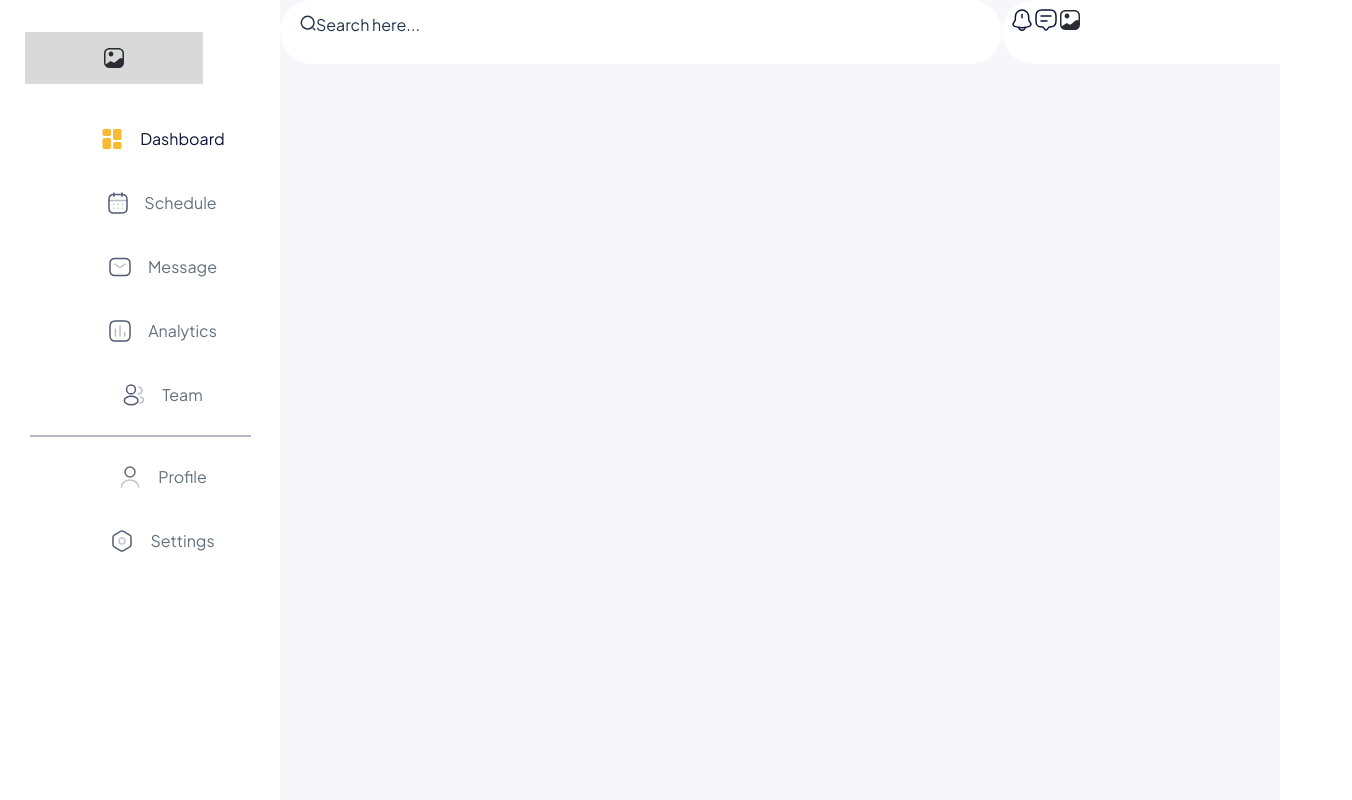
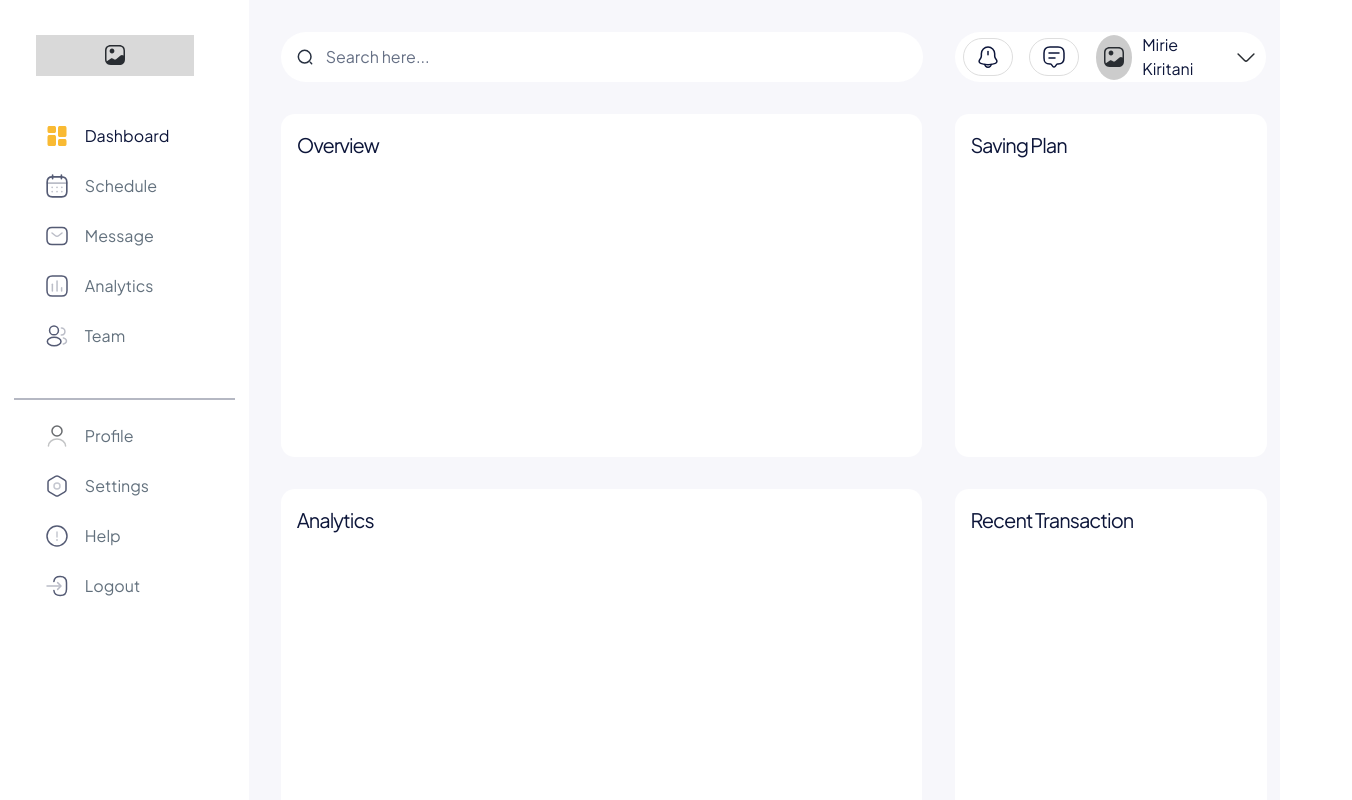
Before and after one commit to Sooneeta/intuji-frontend-associate-challenge, a React (Vite) app: page / in a window 1280 px wide. Shown: the top 800 px of the page, 1352 px wide, since content can reach past the window. Built offline with nearby package versions, Linux system fonts and the light colour scheme.

Commit message:
feat: add dashboard cards

```diff
--- /dev/null
+++ b/src/components/Card.jsx
@@ -0,0 +1,14 @@
+const Card = ({ title, children }) => {
+  return (
+    <div className="card-wrapper">
+      <span>{title}</span>
+      {children}
+    </div>
+  );
+};
+
+const OverviewCard = ({ children }) => {
+  return <Card>{children}</Card>;
+};
+
+export { Card, OverviewCard };
--- a/src/layouts/MainLayout.jsx
+++ b/src/layouts/MainLayout.jsx
@@ -1,18 +1,14 @@
 import AppSidebar from "./sidebar/AppSidebar";
-import "../styles/layout.scss"
+import "../styles/layout.scss";
 
 const MainLayout = ({ children }) => {
-    return (
-        <div className="layout-wrapper">
-            <section className="sidebar-section">
-                <AppSidebar />
-            </section>
-            <section className="main-section">
-                {children}
-            </section>
+  return (
+    <div className="layout-wrapper">
+      <AppSidebar />
 
-        </div>
-    )
-}
+      <section className="main-section">{children}</section>
+    </div>
+  );
+};
 
 export default MainLayout;
--- a/src/layouts/sidebar/AppSidebar.jsx
+++ b/src/layouts/sidebar/AppSidebar.jsx
@@ -1,6 +1,6 @@
 import React from "react";
 import { NavLink } from "react-router";
-import Dashboard from "../../assets/icons/element-4.svg"
+import Dashboard from "../../assets/icons/element-4.svg";
 import Calendar from "../../assets/icons/Calendar.svg";
 import Sms from "../../assets/icons/sms.svg";
 import Chart from "../../assets/icons/Chart.svg";
@@ -12,7 +12,6 @@ import Help from "../../assets/icons/info-circle.svg";
 import Gallery from "../../assets/icons/gallery.svg";
 import "../../styles/layout.scss";
 
-
 const SidebarSection = ({ items }) => (
   <div>
     {items.map((item, index) =>
@@ -20,19 +19,18 @@ const SidebarSection = ({ items }) => (
         <NavLink
           key={index}
           to={item.url}
-          className={({ isActive }) => `navlink ${isActive ? "active-link" : ""}`}
+          className={({ isActive }) =>
+            `navlink ${isActive ? "active-link" : ""}`
+          }
         >
-          <img src={item.icon} />
+          <img src={item.icon} height={24} width={24} />
           <span>{item.title}</span>
         </NavLink>
       ) : (
         <div key={index} className="navlink">
-          <img src={item.icon} />
-          <span >
-            {item.title}
-          </span>
+          <img src={item.icon} height={24} width={24} />
+          <span>{item.title}</span>
         </div>
-
       )
     )}
   </div>
@@ -50,39 +48,37 @@ const AppSidebar = () => {
   const userItems1 = [
     { title: "Profile", icon: User },
     { title: "Settings", icon: Setting },
-
   ];
 
   const userItems2 = [
     { title: "Help", icon: Help },
     { title: "Logout", icon: Logout },
-  ]
+  ];
 
   return (
     <div className="sidebar-wrapper">
       <section className="figure">
         <img src={Gallery} />
-
       </section>
 
       <section className="sidebar">
         <div className="feature">
-
-
           <SidebarSection items={featureItems} />
 
-          <hr style={{ border: " 1px solid #0D163A", width: "219px", opacity: "30%" }} />
-          <div>
-            <SidebarSection items={userItems1} />
-          </div>
+          <hr
+            style={{
+              border: " 1px solid #0D163A",
+              width: "219px",
+              opacity: "30%",
+            }}
+          />
+
+          <SidebarSection items={userItems1} />
         </div>
         <div className="user">
-
           <SidebarSection items={userItems2} />
         </div>
-
       </section>
-
     </div>
   );
 };
--- a/src/pages/DashboardPage.jsx
+++ b/src/pages/DashboardPage.jsx
@@ -4,30 +4,50 @@ import "../styles/dashboard.scss";
 import SearchIcon from "../assets/icons/search-normal.svg";
 import BellIcon from "../assets/icons/notification-bing.svg";
 import MessageIcon from "../assets/icons/message-text.svg";
-import GalleryIcon from "../assets/icons/gallery.svg"
+import GalleryIcon from "../assets/icons/gallery.svg";
+import ArrowDownIcon from "../assets/icons/arrow-down.svg";
+import { Card } from "../components/Card";
 
 const DashboardPage = () => {
-
   return (
     <div className="dashboard-wrapper">
-      <section className="topbar-wrapper">
       <div className="search-topbar">
         <TopBar>
-            <img src={SearchIcon} />
+          <img src={SearchIcon} width={16} height={16} />
           <span>Search here...</span>
         </TopBar>
       </div>
       <div className="user-topbar">
         <TopBar>
+          <div className="bell">
             <img src={BellIcon} />
+          </div>
+          <div className="message">
             <img src={MessageIcon} />
+          </div>
+          <div className="gallery">
+            <div>
               <img src={GalleryIcon} />
+            </div>
+            <span>Mirie Kiritani</span>
+            <img src={ArrowDownIcon} />
+          </div>
         </TopBar>
-
       </div>
-      </section>
+      <div className="overview-card">
+        <Card title="Overview"></Card>
       </div>
-  )
+      <div className="saving-card">
+        <Card title="Saving Plan"></Card>
+      </div>
+      <div className="analytics-card">
+        <Card title="Analytics"></Card>
+      </div>
+      <div className="transaction-card">
+        <Card title="Recent Transaction"></Card>
+      </div>
+    </div>
+  );
 };
 
 export default DashboardPage;
--- /dev/null
+++ b/src/styles/card.scss
@@ -0,0 +1,16 @@
+
+@mixin card-wrapper($width, $height){
+    padding: 1em;
+    border-radius: 0.875em;
+    background-color: white;
+    width: $width;
+    height: $height;
+
+    span{
+        font-size: 1.25em;
+        color:  #0D163A;
+
+        font-weight: 700;
+        letter-spacing: -1px;
+    }
+}
--- a/src/styles/dashboard.scss
+++ b/src/styles/dashboard.scss
@@ -1,30 +1,120 @@
+@import "./card.scss";
+
 @mixin topbar($width) {
-    height: 64px;
-    border-radius: 100px;
+    height: 6.25vh;
+    border-radius: 6.25em;
     width: $width;
     background-color: #FFFFFF;
     box-sizing: border-box;
 }
 
+
+
 .dashboard-wrapper {
 
+    display: grid;
+    grid-template-columns: repeat(2, 1fr);
 
+    column-gap: 2em;
+    row-gap: 2em;
+    padding: 2em;
 
-    .topbar-wrapper {
-        display: flex;
 
         .search-topbar {
             .topbar {
-                @include topbar(722px);
-                padding: 13px 20px;
+                @include topbar(50.139vw);
+                padding: 1.25em 1em;
+                display: flex;
+                align-items: center;
+                gap: 0.8em;
+
+                span {
+                   color:#667085;
+                   font-size: 1em;
+                   font-weight: 400;
+
+                }
             }
         }
 
         .user-topbar {
             .topbar {
-                @include topbar(350px);
-                padding: 8px;
+                @include topbar(24.306vw);
+                padding: 0.5em;
+                display: flex;
+                align-items: center;
+                justify-content: space-between;
+
+                .bell {
+                    width: 3.75vw;
+                    border-radius: 6.25em;
+                    padding: 0.375em 0em;
+                    border: 1px solid #DEDEDE;
+                    display: flex;
+                    align-items: center;
+                    justify-content: center;
+                }
+
+                .message {
+                    @extend .bell;
+                }
+
+
+                .gallery{
+                    width: 12.639vw;
+                    display: flex;
+                    align-items: center;
+                    justify-content: center;
+                    gap: 10px;
+
+                    span{
+                        font-size: 1em;
+                        font-weight: 400;
+                        color:  #0D163A;
+
+                    }
+
+                    div{
+                        width: 3.125vw;
+                        height: 3.125vh;
+                        background-color:  #00000033;
+                        display: flex;
+                        align-items: center;
+                        justify-content: center;
+                        border-radius: 50%;
+                        padding: 0.625em 0em;
+                    }
+
+                }
+
             }
         }
-    }
+
+        .overview-card{
+            .card-wrapper{
+                @include card-wrapper(47.57vw, 38.87vh)
+            }
+        }
+
+        .saving-card{
+            .card-wrapper{
+                @include card-wrapper(21.87vw, 38.87vh)
+            }
+        }
+
+        .analytics-card{
+            .card-wrapper{
+                @include card-wrapper(47.57vw, 38.87vh)
+            }
+        }
+
+        .transaction-card{
+            .card-wrapper{
+                @include card-wrapper(21.87vw, 38.87vh)
+            }
+        }
+
+
+
+
 }
--- a/src/styles/layout.scss
+++ b/src/styles/layout.scss
@@ -1,6 +1,12 @@
 @import "@fontsource/plus-jakarta-sans";
 
+
 $font-stack: 'Plus Jakarta Sans';
+
+.layout{
+    display: flex;
+    flex-direction: column;
+}
 
 .layout-wrapper {
     display: flex;
@@ -11,54 +17,58 @@ $font-stack: 'Plus Jakarta Sans';
     box-sizing: border-box;
 }
 
-.sidebar-section {
-    width: 280px;
-    padding: 32px 0px;
-    display: flex;
-    flex-direction: column;
-    align-items: center;
-    justify-content: space-between;
+
+
+.sidebar-wrapper{
+    width: 19.44vw;
+    height: 93.75vh;
     background-color: #FFFFFF;
+    padding: 2em 0em;
+    @extend .layout;
 
-}
 
-.sidebar {
-    display: flex;
-    flex-direction: column;
-    height: 872px;
-    align-items: center;
-    justify-content: space-between;
 
-    .feature {
-        height: 512px;
+    .figure {
+        background-color: #D9D9D9;
+        width: 12.361vw;
+        height: 5.078vh;
+        margin-left: 2.25em;
+        margin-top: 3px;
         display: flex;
-        flex-direction: column;
         align-items: center;
         justify-content: center;
     }
 
+    .sidebar {
+        @extend .layout;
+        padding-top: 3em;
+
+
+        .feature {
+
+           @extend .layout;
+           gap: 1em;
+
+
+        }
+
+
+
+    }
 }
 
-.figure {
-    background-color: #D9D9D9;
-    width: 178px;
-    height: 52px;
-    margin-left: 36px;
-    display: flex;
-    align-items: center;
-    justify-content: center;
-}
+
+
+
 
 .navlink {
     display: flex;
-    gap: 16px;
+    gap: 1em;
     opacity: 70%;
-    width: 258px;
-    height: 64px;
-    align-items: center;
-    justify-content: center;
-    padding-left: 45px;
-
+    width: 17.917vw;
+    border-radius: 0.5em;
+    height: 6.25vh;
+    padding-left: 2.8em;
     span {
         font-weight: 400;
     }
```
Also changed, not shown: src/components/TopBar.jsx (+3 -7 lines). Lines whose indentation alone changed are shown as unchanged.
